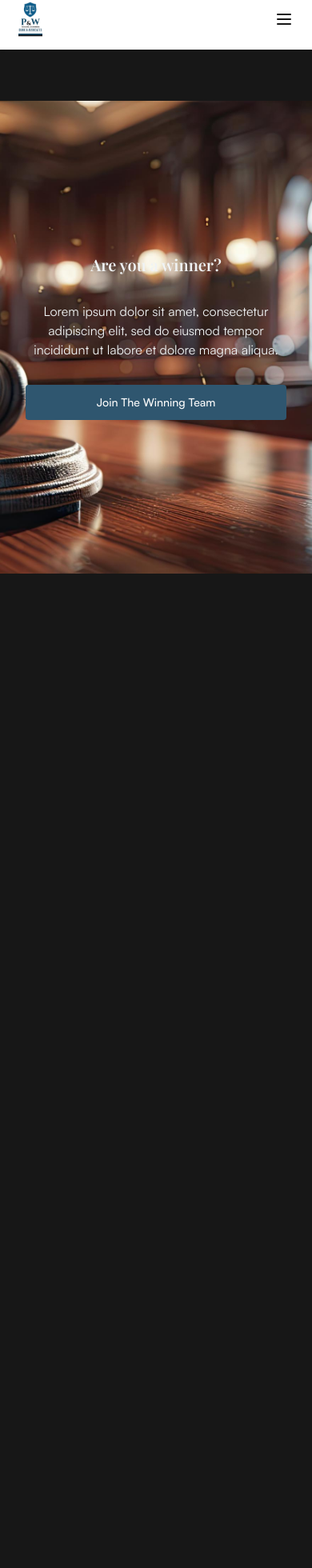
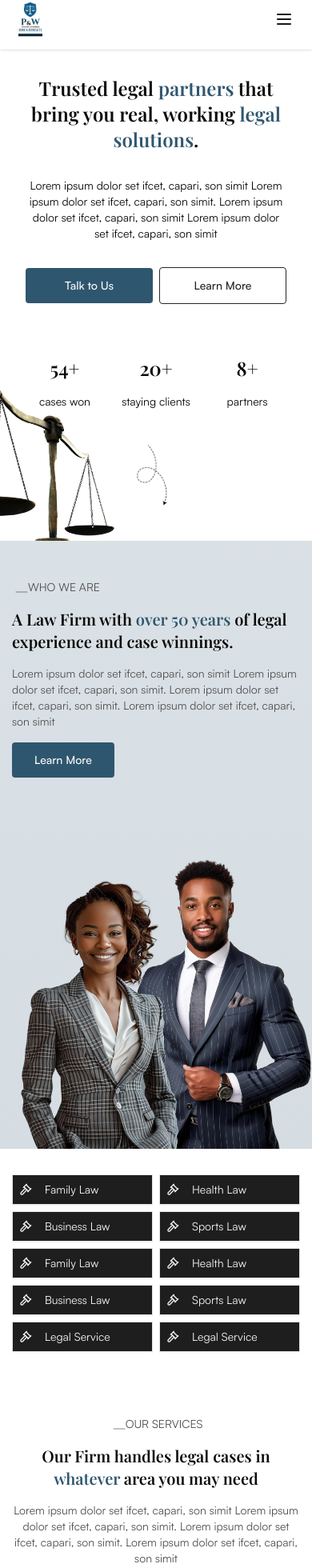
Before and after one commit to Galamsey-P/paxwellschambers, a Next.js app: page / in a window 390 px wide. Shown: the part 15-1975 px from the top of the page at 80% size. Before the commit the page ends 844 px from the top, so only its background shows below. Built offline with nearby package versions, Linux system fonts and the light colour scheme.

Commit message:
refactor: other updates

```diff
--- a/src/app/(main)/about/page.tsx
+++ b/src/app/(main)/about/page.tsx
@@ -3,7 +3,7 @@ import { TransparentHeader } from "@/components/navigation";
 export default function About() {
     return (
         <TransparentHeader>
-            <main>
+            <main className="bg-white">
 
             </main>
         </TransparentHeader>
--- a/src/app/(main)/contact/page.tsx
+++ b/src/app/(main)/contact/page.tsx
@@ -3,7 +3,7 @@ import { TransparentHeader } from "@/components/navigation";
 export default function Contact() {
     return (
         <TransparentHeader>
-            <main>
+            <main className="bg-white">
 
             </main>
         </TransparentHeader>
--- a/src/app/(main)/page.tsx
+++ b/src/app/(main)/page.tsx
@@ -1,11 +1,207 @@
+import ClientCard from "@/components/cards/client-card";
+import PracticeCard from "@/components/cards/practice-card";
+import TestimonialCard from "@/components/cards/testimonial-card";
+import { GridXOverflowContainer } from "@/components/containers";
+import Subtitle from "@/components/hierachy/subtitle";
+import { AbsoluteImage, RelativeImage } from "@/components/image";
 import { OpaqueHeader } from "@/components/navigation";
+import { Button } from "@/components/ui/button";
+import { isValidArray } from "@/helpers/array";
+import { CLIENTS, PRACTICES, TESTIMONIALS } from "@/lib/data";
+import Link from "next/link";
+
+const stats = [
+  {
+    count: "54+",
+    label: "cases won"
+  },
+  {
+    count: "20+",
+    label: "staying clients"
+  },
+  {
+    count: "8+",
+    label: "partners"
+  },
+
+];
 
 export default function Home() {
+
   return (
     <OpaqueHeader>
-      <div className="p-8 flex flex-col items-center justify-center h-full w-full gap-8 bg-primary">
+      <main className="bg-white">
 
-      </div>
+
+      <section className="p-8 flex flex-col items-center justify-between h-full w-full gap-16 min-h-[70vh] lg:min-h-[90vh] relative ">
+        <div className="max-w-2xl flex flex-col gap-8 text-center">
+
+          <h1 className=" ">
+            Trusted legal <span className="text-deep-sb">partners</span> that
+            bring you real, working <span className="text-deep-sb">legal solutions</span>.
+          </h1>
+          <p className="">
+            Lorem ipsum dolor set ifcet, capari, son simit Lorem ipsum dolor set ifcet,
+            capari, son simit. Lorem ipsum dolor set ifcet, capari, son simit
+            Lorem ipsum dolor set ifcet, capari, son simit
+          </p>
+          <div className="flex items-center justify-center gap-2 lg:gap-4 xl:max-w-[90%] w-full mx-auto">
+            <Link href="/contact" className="w-full">
+              <Button className="w-full">
+                Talk to Us
+              </Button>
+            </Link>
+            <Link href="/about" className="w-full">
+              <Button className="w-full" variant="outline">
+                Learn More
+              </Button>
+            </Link>
+          </div>
+        </div>
+        <div className="flex flex-col items-center  w-full justify-between gap-8">
+          <div className=" w-full max-w-2xl  grid grid-cols-3 gap-4 lg:gap-8">
+            {
+              isValidArray(stats) && stats?.map(({ count, label }, idx) => (
+                <div className="flex flex-col gap-4 text-center items-center justify-center w-full" key={idx}>
+                  <h1>
+                    {count}
+                  </h1>
+                  <p>
+                    {label}
+                  </p>
+                </div>
+              ))
+            }
+          </div>
+          <RelativeImage src="arrow.png" containerStyles="w-[100px] lg:w-[150px]  " width={226} height={226} />
+        </div>
+        <AbsoluteImage src="scales.png" style='left-0 bottom-0 w-[200px] lg:w-[700px]  ' width={739} height={729} />
+      </section>
+      <section className="bg-gradient-to-b lg:bg-gradient-to-r from-[#486A8133]  to-[#2E556F33] h-full min-h-[90vh] relative ">
+        <div className="container w-full flex flex-col  lg:flex-row items-center h-full min-h-[90vh] mx-auto relative">
+          <div className=" w-full flex flex-col  h-full justify-center gap-4 max-w-xl py-12 ">
+            <Subtitle title="who we are" />
+            <h2>
+              A Law Firm with <span className="text-deep-sb"> over 50
+                years</span> of legal experience
+              and case winnings.
+            </h2>
+            <p className="text-neutral-600">
+              Lorem ipsum dolor set ifcet, capari, son simit Lorem
+              ipsum dolor set ifcet, capari, son simit. Lorem ipsum
+              dolor set ifcet, capari, son simit. Lorem ipsum dolor
+              set ifcet, capari, son simit
+            </p>
+            <Link href="/about">
+              <Button className="w-max">
+                Learn More
+              </Button>
+            </Link>
+          </div>
+
+          <AbsoluteImage src="lawyers.png" style=" w-[390px] xl:w-[600px]  2xl:w-[779px] lg:right-10 bottom-0 " width={779} height={724} />
+        </div>
+      </section>
+      <section className="container mx-auto  py-8 grid grid-cols-1 lg:grid-cols-2 gap-4">
+        <div className="grid grid-cols-2 max-lg:gap-2 lg:gap-x-4">
+          {isValidArray(PRACTICES) && PRACTICES.map((label, idx) => (
+            <PracticeCard label={label} key={idx} />
+          ))}
+        </div>
+        <div className=" w-full flex flex-col text-right  max-lg:text-center h-full justify- ml-auto items-end max-lg:items-center gap-4 max-w-xl py-16 ">
+          <Subtitle title="our services" />
+          <h2>
+            Our Firm handles legal cases in <span className="text-deep-sb"> whatever</span> area you may need
+          </h2>
+          <p className="text-neutral-600">
+            Lorem ipsum dolor set ifcet, capari, son simit Lorem
+            ipsum dolor set ifcet, capari, son simit. Lorem ipsum
+            dolor set ifcet, capari, son simit. Lorem ipsum dolor
+            set ifcet, capari, son simit
+          </p>
+          <Link href="/about">
+            <Button className="w-max">
+              Learn More
+            </Button>
+          </Link>
+        </div>
+      </section>
+      <section className="lg:py-20"></section>
+      <section className="bg-[#F6F6F6] h-full min-h-[70vh] relative ">
+        <div className="container w-full flex flex-col  lg:flex-row items-center h-full min-h-[70vh] mx-auto relative">
+          <div className=" w-full flex flex-col  h-full justify-center gap-4 max-w-xl py-12 ">
+            <Subtitle title="OUR VISION & MISSION" />
+            <h2>
+              To remain a <span className="text-deep-sb"> top firm</span> that offers the <span className="text-deep-sb"> best legal services </span>
+              and a <span className="text-deep-sb">pillar</span> in the society of law.
+            </h2>
+            <p className="text-neutral-600">
+              Lorem ipsum dolor set ifcet, capari, son simit Lorem
+              ipsum dolor set ifcet, capari, son simit. Lorem ipsum
+              dolor set ifcet, capari, son simit. Lorem ipsum dolor
+              set ifcet, capari, son simit
+            </p>
+            <Link href="/about">
+              <Button className="w-max">
+                Work With Us
+              </Button>
+            </Link>
+            <RelativeImage src="golawyers.png" width={842} height={928} containerStyles="w-full xl:w-[650px]  2xl:w-[810px] md:hidden mt-4" />
+          </div>
+
+        </div>
+        <AbsoluteImage src="golawyers.png" style=" w-full xl:w-[650px]  2xl:w-[810px] lg:-right-4 -bottom-20 hidden md:block " width={842} height={928} />
+      </section>
+      <section className="lg:py-20"></section>
+
+      <section className="py-8 flex flex-col gap-8 w-full">
+        <div className="container mx-auto ">
+
+          <Subtitle title="Testimonials" className="ml-auto w-max  " />
+          <div className="max-w-xl mx-auto text-center flex flex-col gap-4 mt-4">
+            <h2 className="text-center">
+              Don&apos;t believe us? <br /> Hear us <span className="text-deep-sb">them!</span>
+            </h2>
+            <p >
+              Over 100+ clients satisfied with our countless services, because
+              with us, the clients needs are the most important and getting them
+              wins is what we do.
+            </p>
+          </div>
+        </div>
+        <GridXOverflowContainer breakpoint={3400} styles="grid-cols-4 gap-4 mx-auto" mobileStyles=" gap-4" >
+          {
+            isValidArray(TESTIMONIALS) && TESTIMONIALS.map((test, idx) => (
+              <TestimonialCard item={test} key={idx} />
+            ))
+          }
+        </GridXOverflowContainer>
+      </section>
+      <section className="py-20 flex flex-col gap-8">
+        <h2 className="text-center mx-auto">
+          Our Clients
+        </h2>
+        <GridXOverflowContainer breakpoint={3400} styles="grid-cols-4 gap-4 mx-auto" mobileStyles=" gap-4" >
+          {
+            isValidArray(CLIENTS) && CLIENTS.map((client, idx) => (
+              <ClientCard item={client} key={idx} />
+            ))
+          }
+          {
+            isValidArray(CLIENTS) && CLIENTS.map((client, idx) => (
+              <ClientCard item={client} key={idx} />
+            ))
+          }
+          {
+            isValidArray(CLIENTS) && CLIENTS.map((client, idx) => (
+              <ClientCard item={client} key={idx} />
+            ))
+          }
+        </GridXOverflowContainer>
+
+
+      </section>
+      </main>
     </OpaqueHeader>
   );
 }
--- a/src/app/(main)/practices/page.tsx
+++ b/src/app/(main)/practices/page.tsx
@@ -3,7 +3,7 @@ import { TransparentHeader } from "@/components/navigation";
 export default function Practices() {
     return (
         <TransparentHeader>
-            <main>
+            <main className="bg-white">
 
             </main>
         </TransparentHeader>
--- a/src/app/globals.css
+++ b/src/app/globals.css
@@ -120,7 +120,7 @@ body {
     @apply border-2 border-red-500 border-dashed;
   }
 
-  .responsive-text {
+  p {
     @apply text-sm sm:text-base 2xl:text-lg;
   }
 }
--- /dev/null
+++ b/src/components/containers/index.ts
@@ -0,0 +1 @@
+export { default as GridXOverflowContainer} from "./grid-x-overflow-container"
--- a/src/components/navigation/footer/index.tsx
+++ b/src/components/navigation/footer/index.tsx
@@ -1,6 +1,11 @@
+import { cn } from "@/lib/utils";
 
 export default function Footer() {
     return (
-        <footer></footer>
+        <footer className={cn(
+
+        )}>
+
+        </footer>
 )
 }
```
